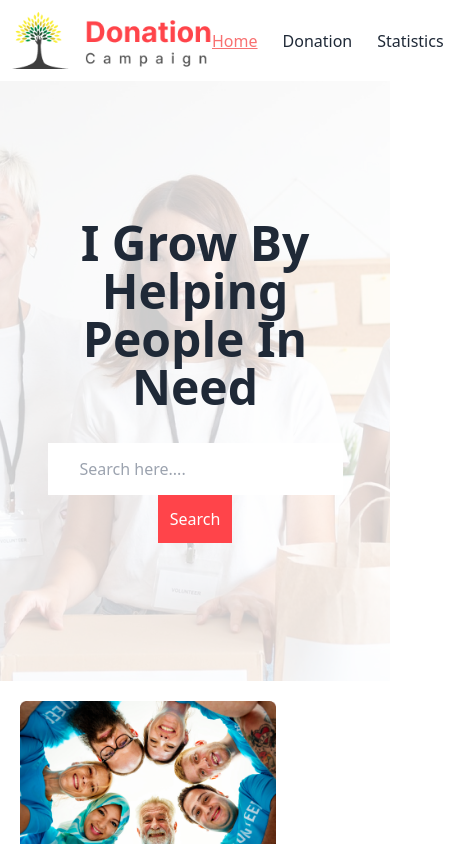
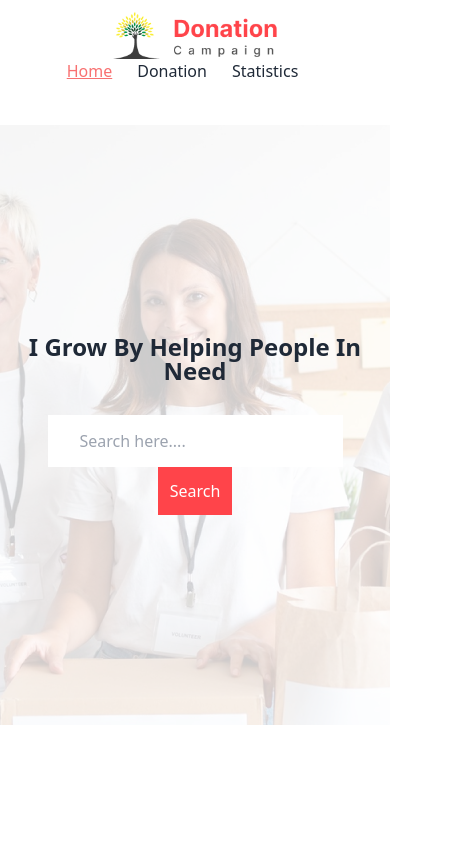
Before and after one commit to nirobutso140/donation-campaign, a React (Vite) app: page / in a window 390 px wide. Shown: the top 844 px of the page, 469 px wide, since content can reach past the window. Built offline with nearby package versions, Linux system fonts and the light colour scheme.

Commit message:
create functionally one item can't donate mutiple time

```diff
--- a/src/MainLayOut/MainLayOut.jsx
+++ b/src/MainLayOut/MainLayOut.jsx
@@ -4,7 +4,7 @@ import Navbar from "../components/Header/Navbar/Navbar";
 const MainLayOut = () => {
     return (
         <>
-        <div className="max-w-[1200px] mx-auto">
+        <div className="max-w-[1300px] mx-auto">
            <Navbar/>
            <Outlet/>
         </div>
--- a/src/Pages/Statistics/Statistics.jsx
+++ b/src/Pages/Statistics/Statistics.jsx
@@ -1,14 +1,11 @@
 
-import { useLoaderData } from 'react-router-dom';
+
 import MyChart from '../../components/MyChart/MyChart';
 
 
 
 
 const Statistics = () => {
-
-    const data = useLoaderData()
-    console.log(data);
 
 
     return (
--- a/src/components/Details/Details.jsx
+++ b/src/components/Details/Details.jsx
@@ -2,7 +2,7 @@ import { ToastContainer, toast } from 'react-toastify';
 import 'react-toastify/dist/ReactToastify.css';
 
 const Details = ({donate}) => {
-    const {image, title, description, price, text_color} = donate
+    const {id, image, title, description, price, text_color} = donate
 
     const giveDonation = () =>{
         const addedItems = []
@@ -10,11 +10,18 @@ const Details = ({donate}) => {
         if(!donationItems){
              addedItems.push(donate)
              localStorage.setItem('item',JSON.stringify(addedItems))
+             toast("Thanks For Your Donation!!");
         }else{
-            addedItems.push(...donationItems , donate)
-            localStorage.setItem('item',JSON.stringify(addedItems))
+            const isExists = donationItems.find(myDonate => myDonate.id===id)
+            if(!isExists){
+                addedItems.push(...donationItems , donate)
+                localStorage.setItem('item',JSON.stringify(addedItems))
+            }else{
+                toast.error("Already Doante");
+            }
+
         }
-        toast("Thanks For Your Donation!!");
+
 
     }
 
--- a/src/components/Header/Banner/Banner.css
+++ b/src/components/Header/Banner/Banner.css
@@ -1,5 +1,11 @@
 .banner{
     background-image: url('/public/image/banner.png'),linear-gradient(rgba(255,255,255,0.80),rgba(255,255,255,0.80));
     background-blend-mode: overlay;
+    margin-bottom: 100px;
 
 }
+@media only screen and (max-width: 600px) {
+    .heading {
+      font-size: 1.5rem;
+    }
+  }
--- a/src/components/Header/Banner/Banner.jsx
+++ b/src/components/Header/Banner/Banner.jsx
@@ -7,7 +7,7 @@ const Banner = () => {
 
               <div className="hero-content text-center">
                    <div>
-                   <h1 className="font-bold text-5xl mb-8">I Grow By Helping People In Need</h1>
+                   <h1 className="font-bold text-5xl mb-8 heading">I Grow By Helping People In Need</h1>
 
                     <form>
                        <input className="py-[14px] px-8" type="text" name="" placeholder="Search here...." />
--- a/src/components/Header/Navbar/Navbar.css
+++ b/src/components/Header/Navbar/Navbar.css
@@ -2,9 +2,11 @@
     display: flex;
     justify-content: space-between;
     align-items: center;
+    margin-bottom: 30px;
 }
 .navbar img{
-    width: 200px;
+    width: 165px;
+
 }
 .links{
     display: flex;
@@ -13,3 +15,14 @@
     margin-right: 25px;
     list-style: none;
 }
+
+
+
+    @media only screen and (max-width: 600px) {
+        .navbar {
+          display: flex;
+          flex-direction: column;
+          justify-content: center;
+          align-items: center;
+        }
+      }
--- a/src/components/MyChart/MyChart.jsx
+++ b/src/components/MyChart/MyChart.jsx
@@ -18,7 +18,7 @@ const MyChart = () => {
     ];
 
     const options = {
-        title: 'My Daily Activities',
+        title: 'Your donation From Total Donation',
         is3D: true,
     };
     return (
--- a/src/main.jsx
+++ b/src/main.jsx
@@ -31,7 +31,7 @@ const router = createBrowserRouter([
       {
         path: "/statistics",
         element: <Statistics/>,
-        loader: ()=> fetch('/donation.json')
+
       },
       {
         path: "/donationDetails/:id",
```
